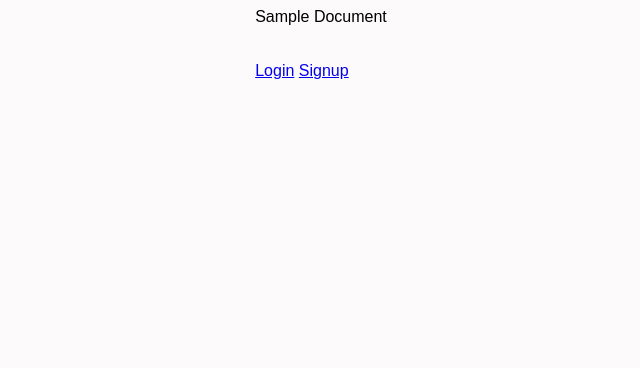
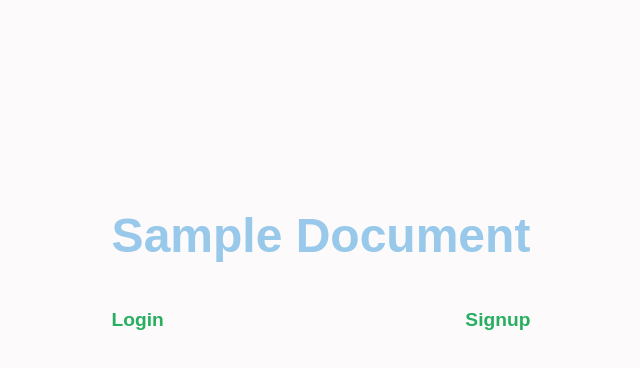
Before and after one commit to vafugere/Sample-Form, a plain HTML site: page landing.html in a window 1280 px wide. Shown: the whole page, without its empty margins (319-959 px from the left). Drawn offline with Linux system fonts and the light colour scheme.

Commit message:
Add styles for landing page

```diff
--- a/style.css
+++ b/style.css
@@ -1,8 +1,6 @@
 body {
     display: flex;
-    /* align-items: center; */
     justify-content: center;
-    /* min-height: 80vh; */
     font-family: Arial;
     background-color: #fcfafa;
 }
@@ -96,6 +94,30 @@ a.btn-secondary:hover {
 }
 .error-msg {
     color: red;
-    display: block;
     padding: 8px;
 }
+.landing-title {
+    font-size: 3em;
+    color: rgba(52, 152, 219, 0.5);
+    text-align: center;
+    font-weight: bold;
+    margin-bottom: 10px;
+}
+.landing-container {
+    margin-top: 200px;
+}
+.flex-between {
+    display: flex;
+    justify-content: space-between;
+}
+a.link,
+a.link:visited,
+a.link:active {
+    font-size: 1.2em;
+    color: #27ae60;
+    font-weight: bold;
+    text-decoration: none;
+}
+a.link:hover {
+    color: #2cbb67;
+}
```
